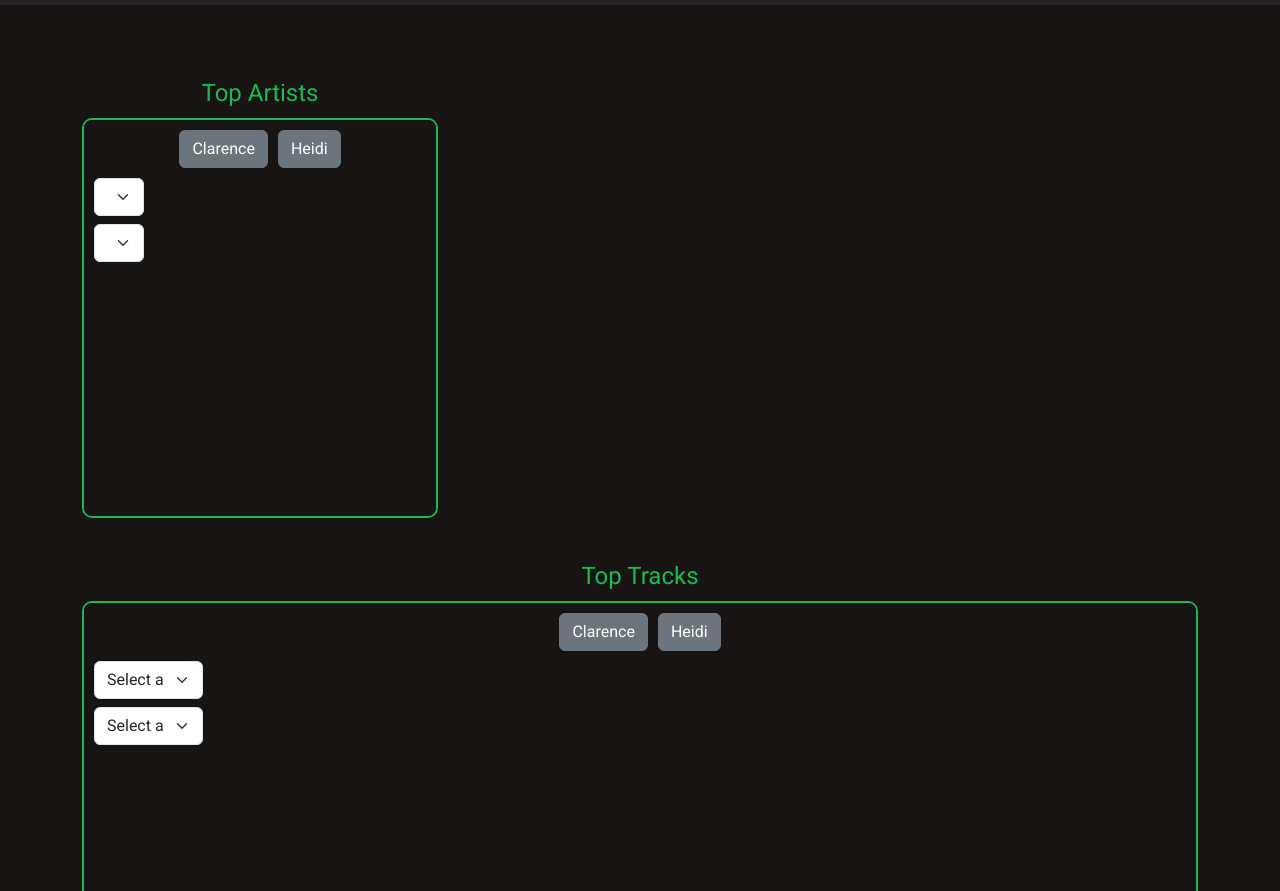
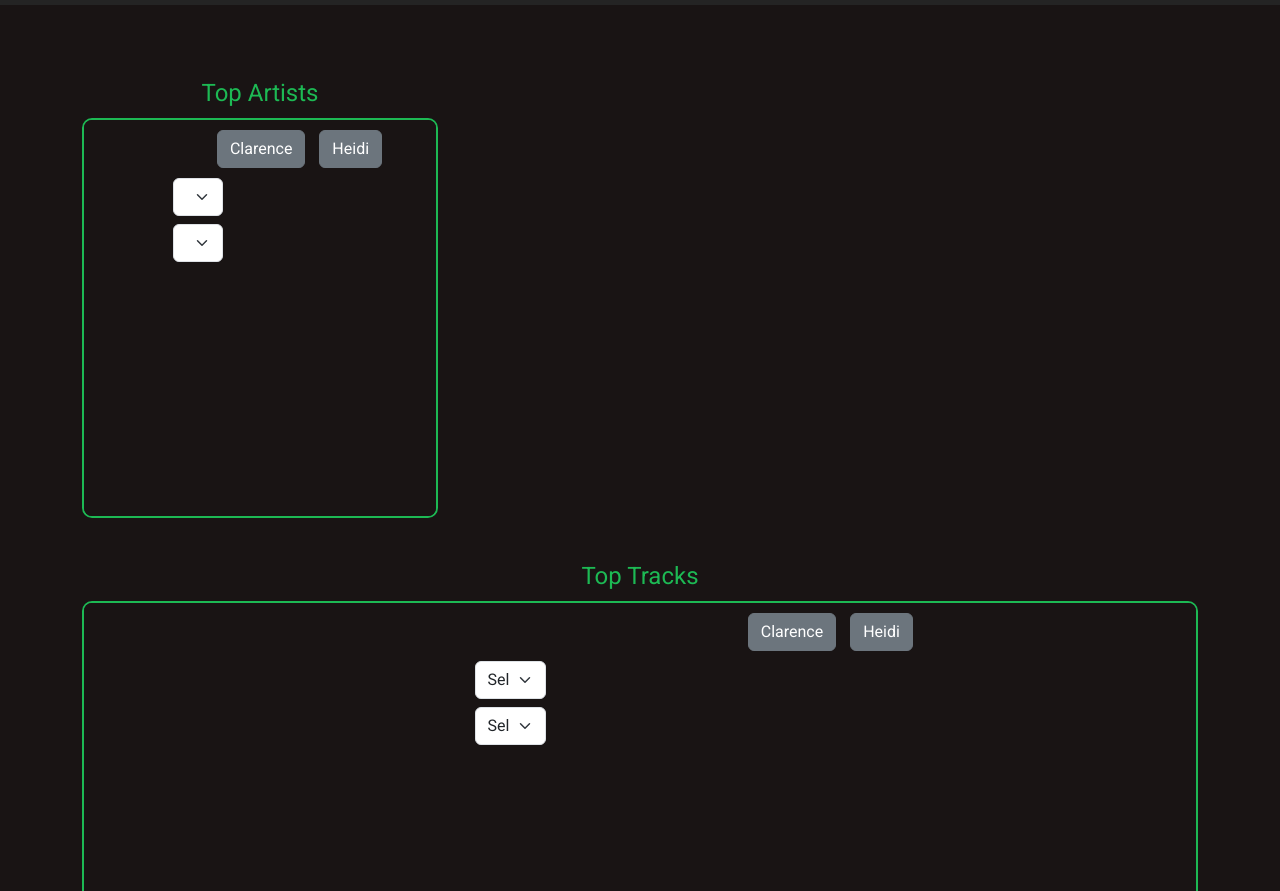
Before and after one commit to heidisbk/SpotifyDataViz, a website: page index.html in a window 1280 px wide. Shown: the part 61-952 px from the top of the page. Drawn offline with nearby package versions, Linux system fonts and the light colour scheme; a small style sheet from the web is missing.

Commit message:
center graphs

```diff
--- a/custom.css
+++ b/custom.css
@@ -85,7 +85,13 @@ button {
     overflow: auto;
 }
 
-#graph1, #graph2 {
+#graph1 {
+    padding-left: 25%;
+    height: 400px; /* Hauteur réduite */
+}
+
+#graph2 {
+    padding-left: 35%;
     height: 400px; /* Hauteur réduite */
 }
 
@@ -161,8 +167,8 @@ button {
 
 /* Styles for dataSources buttons inside graph1 and graph2 */
 #dataSources1, #dataSources2 {
-    display: flex;
-    justify-content: center;
+    /*display: flex;
+    justify-content: center;*/
     margin-bottom: 10px;
 }
 
```
